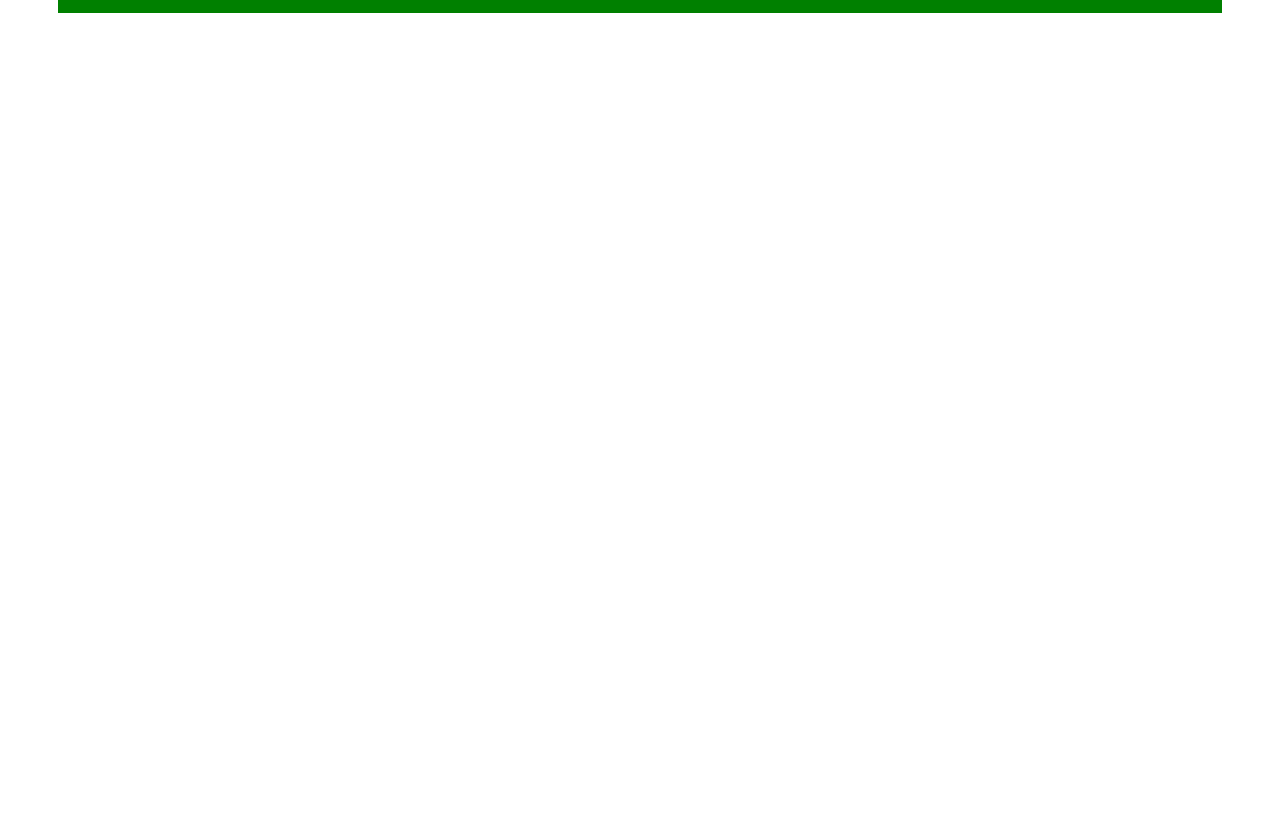
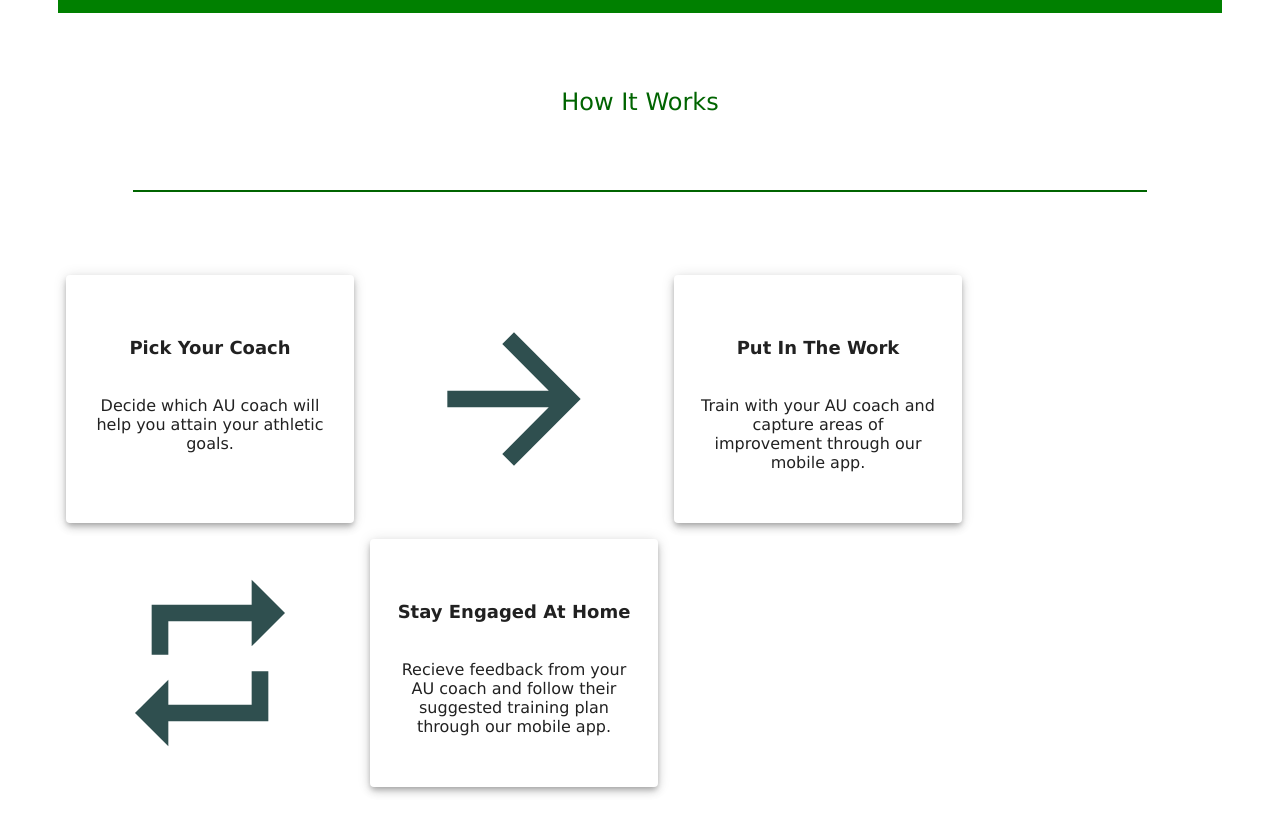
Before and after one commit to dylanhantula/core, a React (Create React App) app in the folder front-end/: page / in a window 1280 px wide. Shown: the part 357-1190 px from the top of the page. Before the commit the page ends 800 px from the top, so only its background shows below. Built offline with nearby package versions, Linux system fonts and the light colour scheme; no server answers.

Commit message:
added How It Works panel

```diff
--- a/front-end/package.json
+++ b/front-end/package.json
@@ -4,6 +4,7 @@
   "private": true,
   "dependencies": {
     "@material-ui/core": "^4.10.2",
+    "@material-ui/icons": "^4.9.1",
     "@testing-library/jest-dom": "^4.2.4",
     "@testing-library/react": "^9.3.2",
     "@testing-library/user-event": "^7.1.2",
--- /dev/null
+++ b/front-end/src/components/HomeHowItWorks/HomeHowItWorks.css
@@ -0,0 +1,22 @@
+.HowItWorks {
+    text-align: center;
+    margin: 75px;
+    border-bottom: 2px solid darkgreen;
+    padding-bottom: 50px;
+}
+
+.HowItWorksPanels {
+    text-align: center;
+}
+
+.HIWHeader {
+    font-size: large;
+    font-weight: bold;
+    font-family: 'Lucida Sans', 'Lucida Sans Regular', 'Lucida Grande', 'Lucida Sans Unicode', Geneva, Verdana, sans-serif;
+    padding-top: 20px;
+    padding-bottom: 20px;
+}
+
+.HIWCaption {
+    font-family: 'Lucida Sans', 'Lucida Sans Regular', 'Lucida Grande', 'Lucida Sans Unicode', Geneva, Verdana, sans-serif;
+}
--- /dev/null
+++ b/front-end/src/components/HomeHowItWorks/HomeHowItWorks.js
@@ -0,0 +1,54 @@
+import React from 'react';
+import ArrowForwardIcon from '@material-ui/icons/ArrowForward';
+import RepeatIcon from '@material-ui/icons/Repeat';
+import { makeStyles } from '@material-ui/core/styles';
+import Paper from '@material-ui/core/Paper';
+import './HomeHowItWorks.css'
+
+const HomeHowItWorks = () => {
+    const useStyles = makeStyles((theme) => ({
+        root: {
+          display: 'flex',
+          flexWrap: 'wrap',
+          textAlign: 'center',
+          '& > *': {
+            margin: theme.spacing(1),
+            padding: theme.spacing(3),
+            width: theme.spacing(30),
+            height: theme.spacing(25),
+          },
+        },
+      }));
+
+
+    const classes = useStyles();
+    return (
+        <div>
+            <div className="HowItWorks">
+                <p style={{color: 'darkgreen', fontSize: 'x-large', fontFamily: 'Lucida Sans, Lucida Sans Regular, Lucida Grande, Lucida Sans Unicode, Geneva, Verdana, sans-serif'}}>How It Works</p>
+            </div>
+                <div className="HowItWorksPanels">
+                    <div style={{display: 'inline-block'}}>
+                        <div className={classes.root}>
+                            <Paper elevation={5} >
+                                <p className="HIWHeader"> Pick Your Coach </p>
+                                <p className="HIWCaption"> Decide which AU coach will help you attain your athletic goals. </p>
+                            </Paper>
+                            <ArrowForwardIcon style={{ color: 'darkslategray'}}/>
+                            <Paper elevation={5}>
+                                <p className="HIWHeader"> Put In The Work </p>
+                                <p className="HIWCaption"> Train with your AU coach and capture areas of improvement through our mobile app. </p>
+                            </Paper>
+                            <RepeatIcon fontSize='small' style={{ color: 'darkslategray' }}/>
+                            <Paper elevation={5} >
+                                <p className="HIWHeader"> Stay Engaged At Home </p>
+                                <p className="HIWCaption"> Recieve feedback from your AU coach and follow their suggested training plan through our mobile app. </p>
+                            </Paper>
+                        </div>
+                    </div>
+            </div>
+        </div>
+    );
+}
+
+export default HomeHowItWorks;
--- a/front-end/src/components/Landing/Landing.js
+++ b/front-end/src/components/Landing/Landing.js
@@ -1,13 +1,9 @@
 import React, { useState } from "react";
 import { withRouter } from 'react-router-dom';
-import {
-  withStyles,
-  makeStyles
-} from '@material-ui/core/styles';
-
+import { withStyles, makeStyles } from '@material-ui/core/styles';
 import TextField from '@material-ui/core/TextField';
-
 import './Landing.css'
+import HomeHowItWorks from '../HomeHowItWorks/HomeHowItWorks'
 
 const useStyles = makeStyles((theme) => ({
   root: {
@@ -65,6 +61,7 @@ const Landing = ({history}) => {
 
 
   return (
+    <div>
     <ul className="panelList">
       <li>
         <div>
@@ -98,6 +95,9 @@ const Landing = ({history}) => {
         </form>
       </li>
     </ul>
+
+    <HomeHowItWorks/>
+    </div>
   );
 };
 
```
Also changed, not shown: 1 other file (tests, documents, lock files or other folders).
